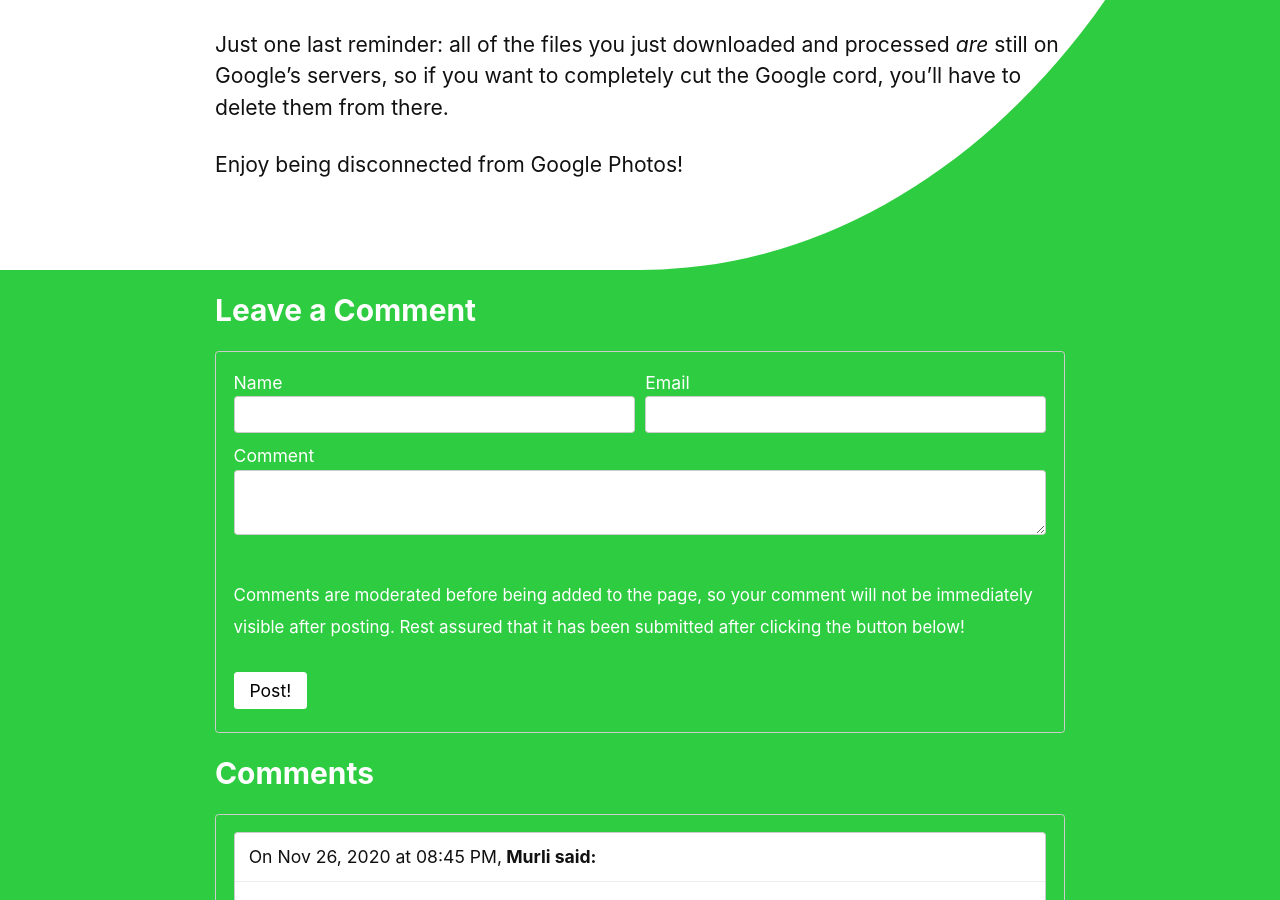
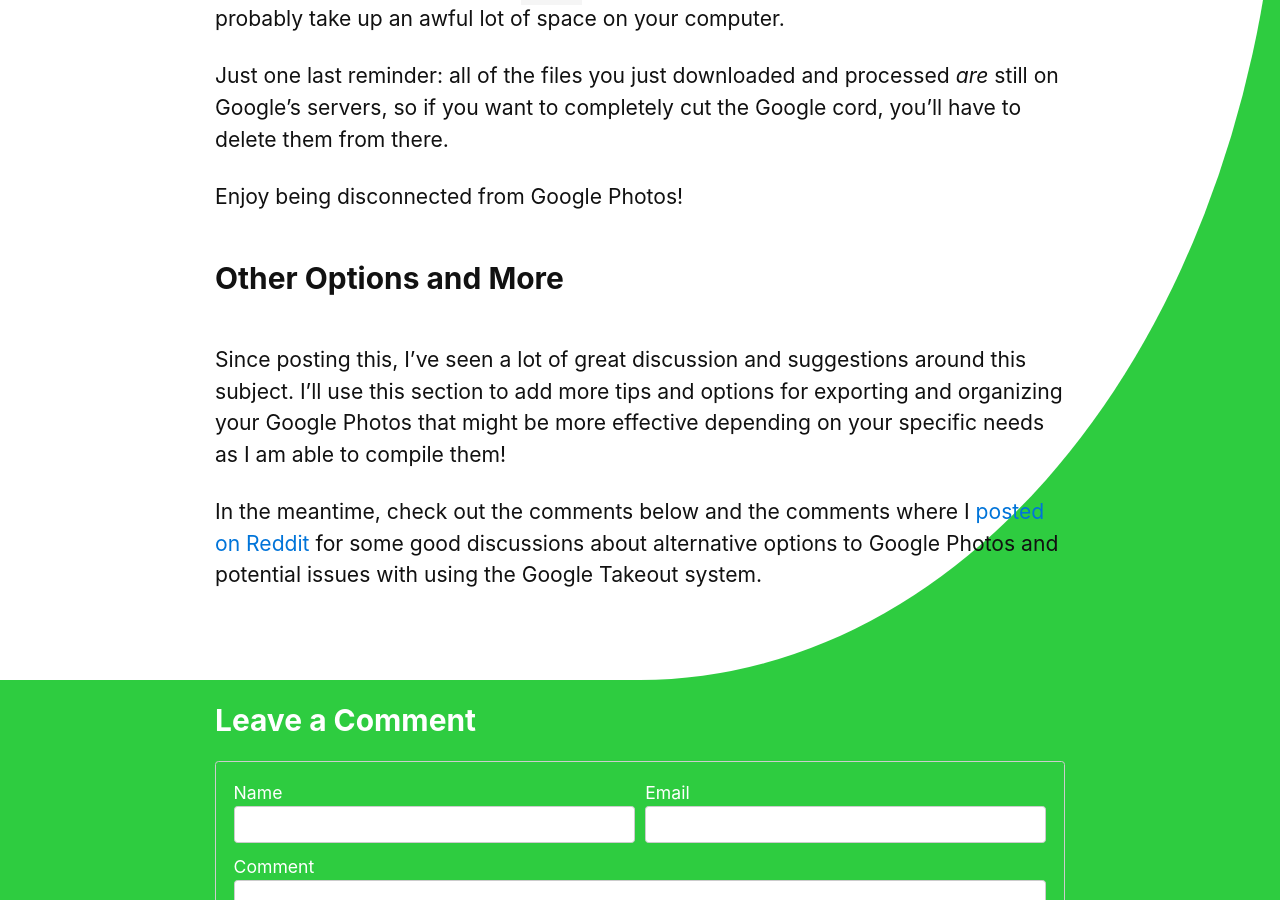
Before and after one commit to Alamantus/robbie.antenesse.net, a Jekyll site: the page built from _posts/2020-11-25-exporting-google-photos.md, in a window 1280 px wide and 900 px high, scrolled down 17004 px. Built offline with Jekyll 4.4.1, drawn with Linux system fonts in a browser that asks for light colours; some of the changed text lies outside the part shown.

Commit message:
Add placeholder section for more suggestions
Currently just points to comments and Reddit post.

```diff
--- a/_posts/2020-11-25-exporting-google-photos.md
+++ b/_posts/2020-11-25-exporting-google-photos.md
@@ -56,6 +56,7 @@
 - [Extracting Your Export](#extracting-your-export)
 - [Processing Your Export](#processing-your-export)
 - [You've done it!](#youve-done-it)
+- [Other Options and More](#other-options-and-more)
 
 ## Introduction
 
@@ -276,3 +277,9 @@
 Just one last reminder: all of the files you just downloaded and processed _are_ still on Google's servers, so if you want to completely cut the Google cord, you'll have to delete them from there.
 
 Enjoy being disconnected from Google Photos!
+
+## Other Options and More
+
+Since posting this, I've seen a lot of great discussion and suggestions around this subject. I'll use this section to add more tips and options for exporting and organizing your Google Photos that might be more effective depending on your specific needs as I am able to compile them!
+
+In the meantime, check out the comments below and the comments where I [posted on Reddit](https://old.reddit.com/r/selfhosted/comments/k1i0bw/i_wrote_a_detailed_guide_to_help_people_get_their/) for some good discussions about alternative options to Google Photos and potential issues with using the Google Takeout system.
```
